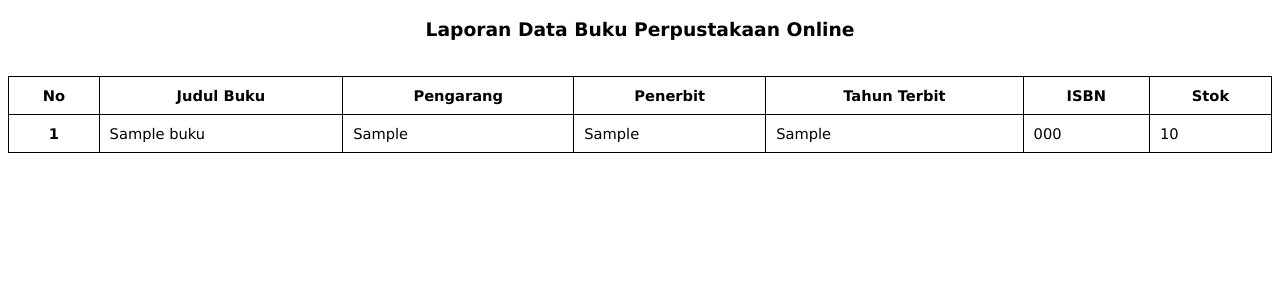
After one commit to mfurqon/WP3_Perpus_MuhammadFurqon, a CodeIgniter app: page /pustaka-booking/laporan/cetakLaporanBuku in a window 1280 px wide. The commit adds this page. Shown: the top 300 px of the page. Run offline with CodeIgniter, Linux system fonts and the light colour scheme; tables that the repository leaves empty or names only in its code hold one stand-in row (values such as "Sample post").

Commit message:
Mengerjakan tugas pertemuan 6 yang mengerjakan materi pada slide pertemuan 7

```diff
--- /dev/null
+++ b/application/controllers/Laporan.php
@@ -0,0 +1,31 @@
+<?php defined('BASEPATH') or exit('No Direct Script Access Allowed');
+
+class Laporan extends CI_Controller
+{
+    function __construct()
+    {
+        parent::__construct();
+    }
+
+    public function laporanBuku()
+    {
+        $data['judul'] = 'Laporan Data Buku';
+        $data['user'] = $this->ModelUser->cekData(['email' => $this->session->userdata('email')])->row_array();
+        $data['buku'] = $this->ModelBuku->getBuku()->result_array();
+        $data['kategori'] = $this->ModelBuku->getKategori();
+
+        $this->load->view('templates/header', $data);
+        $this->load->view('templates/sidebar', $data);
+        $this->load->view('templates/topbar', $data);
+        $this->load->view('buku/laporan-buku', $data);
+        $this->load->view('templates/footer');
+    }
+
+    public function cetakLaporanBuku()
+    {
+        $data['buku'] = $this->ModelBuku->getBuku()->result_array();
+        $data['kategori'] = $this->ModelBuku->getKategori();
+
+        $this->load->view('buku/laporan-cetak-buku', $data);
+    }
+}
--- /dev/null
+++ b/application/views/buku/laporan-cetak-buku.php
@@ -0,0 +1,63 @@
+<!DOCTYPE html>
+<html lang="en">
+<head>
+    <meta charset="UTF-8">
+    <meta name="viewport" content="width=device-width, initial-scale=1.0">
+    <title></title>
+</head>
+<body>
+    <style type="text/css">
+        .table-data {
+            width: 100%;
+            border-collapse: collapse;
+        }
+
+        .table-data tr th,
+        .table-data tr td {
+            border: 1px solid black;
+            font-size: 11pt;
+            font-family: Verdana;
+            padding: 10px;
+        }
+
+        h3 {
+            font-family: Verdana;
+        }
+    </style>
+
+
+    <h3><center>Laporan Data Buku Perpustakaan Online</center></h3>
+    <br />
+    <table class="table-data">
+        <thead>
+            <tr>
+                <th>No</th>
+                <th>Judul Buku</th>
+                <th>Pengarang</th>
+                <th>Penerbit</th>
+                <th>Tahun Terbit</th>
+                <th>ISBN</th>
+                <th>Stok</th>
+            </tr>
+        </thead>
+        <tbody>
+            <?php $no = 1; foreach ($buku as $b) : ?>
+                <tr>
+                    <th scope="row"><?= $no++; ?></th>
+                    <td><?= $b['judul_buku']; ?></td>
+                    <td><?= $b['pengarang']; ?></td>
+                    <td><?= $b['penerbit']; ?></td>
+                    <td><?= $b['tahun_terbit']; ?></td>
+                    <td><?= $b['isbn']; ?></td>
+                    <td><?= $b['stok']; ?></td>
+                </tr>
+            <?php endforeach; ?>
+        </tbody>
+    </table>
+
+
+    <script type="text/javascript">
+        window.print();
+    </script>
+</body>
+</html>
```
Also changed, not shown: application/views/buku/laporan-buku.php (added, +57 -0 lines), application/views/templates/sidebar.php (+31 -0 lines).
